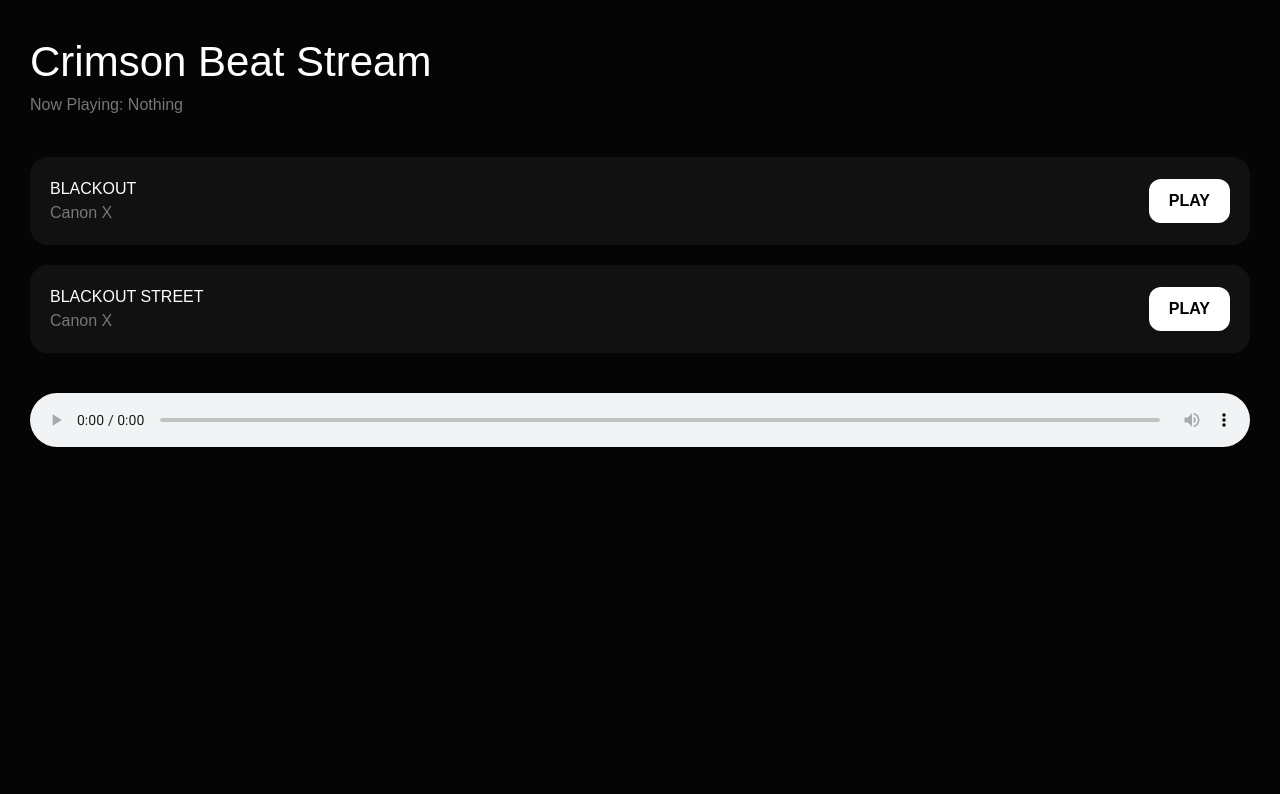
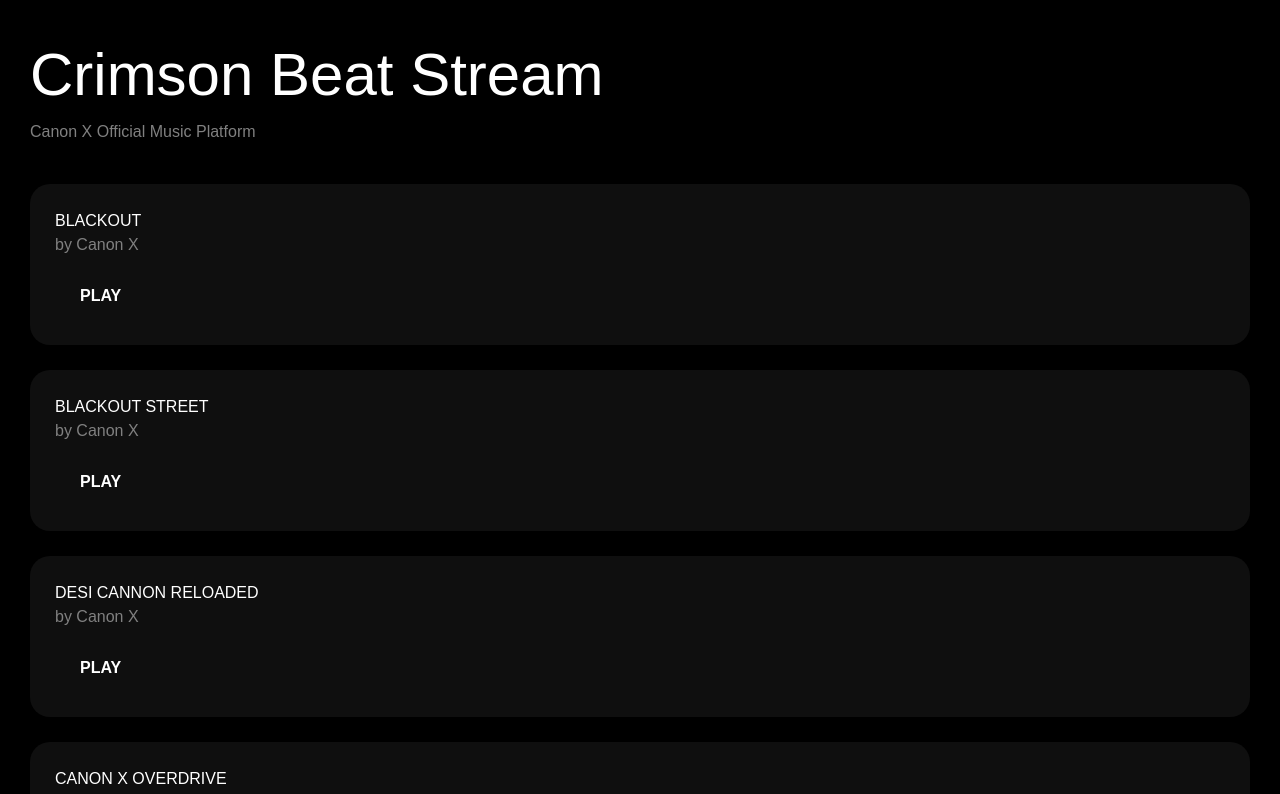
Before and after one commit to atharvashukla1703-wq/Crimson-Beat-Stream, a React (Vite) app: page / in a window 1280 px wide. Shown: the top 794 px of the page. Built offline with nearby package versions, Linux system fonts and the light colour scheme; the HTML template or start-up script is replaced by a standard one; a web font is replaced by a local one.

Commit message:
Update App.tsx

```diff
--- a/src/App.tsx
+++ b/src/App.tsx
@@ -1,84 +1,76 @@
-import { useRef, useState } from "react";
+import { useRef } from "react";
+import "./index.css";
 
 export default function App() {
+  const audioRef = useRef<HTMLAudioElement | null>(null);
+
+  const playSong = (song: string) => {
+    if (audioRef.current) {
+      audioRef.current.src = song;
+      audioRef.current.play();
+    }
+  };
+
   const songs = [
     {
       title: "BLACKOUT",
       artist: "Canon X",
-      file: "/songs/blackout.mp3",
+      file: "/songs/Blackout.mp3",
     },
     {
       title: "BLACKOUT STREET",
       artist: "Canon X",
-      file: "/songs/blackoutstreet.mp3",
+      file: "/songs/blackoutstreet.mp3.mp3",
+    },
+    {
+      title: "DESI CANNON RELOADED",
+      artist: "Canon X",
+      file: "/songs/Desi Cannon Reloaded.mp3",
+    },
+    {
+      title: "CANON X OVERDRIVE",
+      artist: "Canon X",
+      file: "/songs/Canon X Overdrive.mp3",
     },
   ];
-
-  const audioRef = useRef<HTMLAudioElement | null>(null);
-  const [currentSong, setCurrentSong] = useState("");
-
-  const playSong = (file: string, title: string) => {
-    if (audioRef.current) {
-      audioRef.current.src = file;
-      audioRef.current.play();
-      setCurrentSong(title);
-    }
-  };
 
   return (
     <div
       style={{
-        background: "#050505",
+        backgroundColor: "black",
+        minHeight: "100vh",
         color: "white",
-        minHeight: "100vh",
         padding: "30px",
-        fontFamily: "sans-serif",
+        fontFamily: "Arial",
       }}
     >
-      <h1 style={{ fontSize: "42px" }}>
-        Crimson Beat Stream
-      </h1>
+      <h1 style={{ fontSize: "60px" }}>Crimson Beat Stream</h1>
 
-      <p style={{ color: "#777" }}>
-        Now Playing: {currentSong || "Nothing"}
+      <p style={{ color: "gray", marginBottom: "40px" }}>
+        Canon X Official Music Platform
       </p>
 
+      {songs.map((song, index) => (
         <div
+          key={index}
           style={{
-          display: "grid",
-          gap: "20px",
-          marginTop: "40px",
+            backgroundColor: "#0f0f0f",
+            padding: "25px",
+            borderRadius: "20px",
+            marginBottom: "25px",
           }}
         >
-        {songs.map((song) => (
-          <div
-            key={song.title}
-            style={{
-              background: "#111",
-              padding: "20px",
-              borderRadius: "18px",
-              display: "flex",
-              justifyContent: "space-between",
-              alignItems: "center",
-            }}
-          >
-            <div>
           <h2>{song.title}</h2>
-              <p style={{ color: "#777" }}>
-                {song.artist}
-              </p>
-            </div>
+
+          <p style={{ color: "gray" }}>by {song.artist}</p>
 
           <button
-              onClick={() =>
-                playSong(song.file, song.title)
-              }
+            onClick={() => playSong(song.file)}
             style={{
-                background: "white",
-                color: "black",
+              marginTop: "15px",
+              padding: "12px 25px",
+              borderRadius: "10px",
               border: "none",
-                padding: "10px 20px",
-                borderRadius: "12px",
               fontWeight: "bold",
               cursor: "pointer",
             }}
@@ -87,9 +79,8 @@ export default function App() {
           </button>
         </div>
       ))}
-      </div>
 
-      <audio ref={audioRef} controls style={{ marginTop: "40px", width: "100%" }} />
+      <audio ref={audioRef} controls style={{ width: "100%" }} />
     </div>
   );
 }
```
Lines whose indentation alone changed are shown as unchanged.
